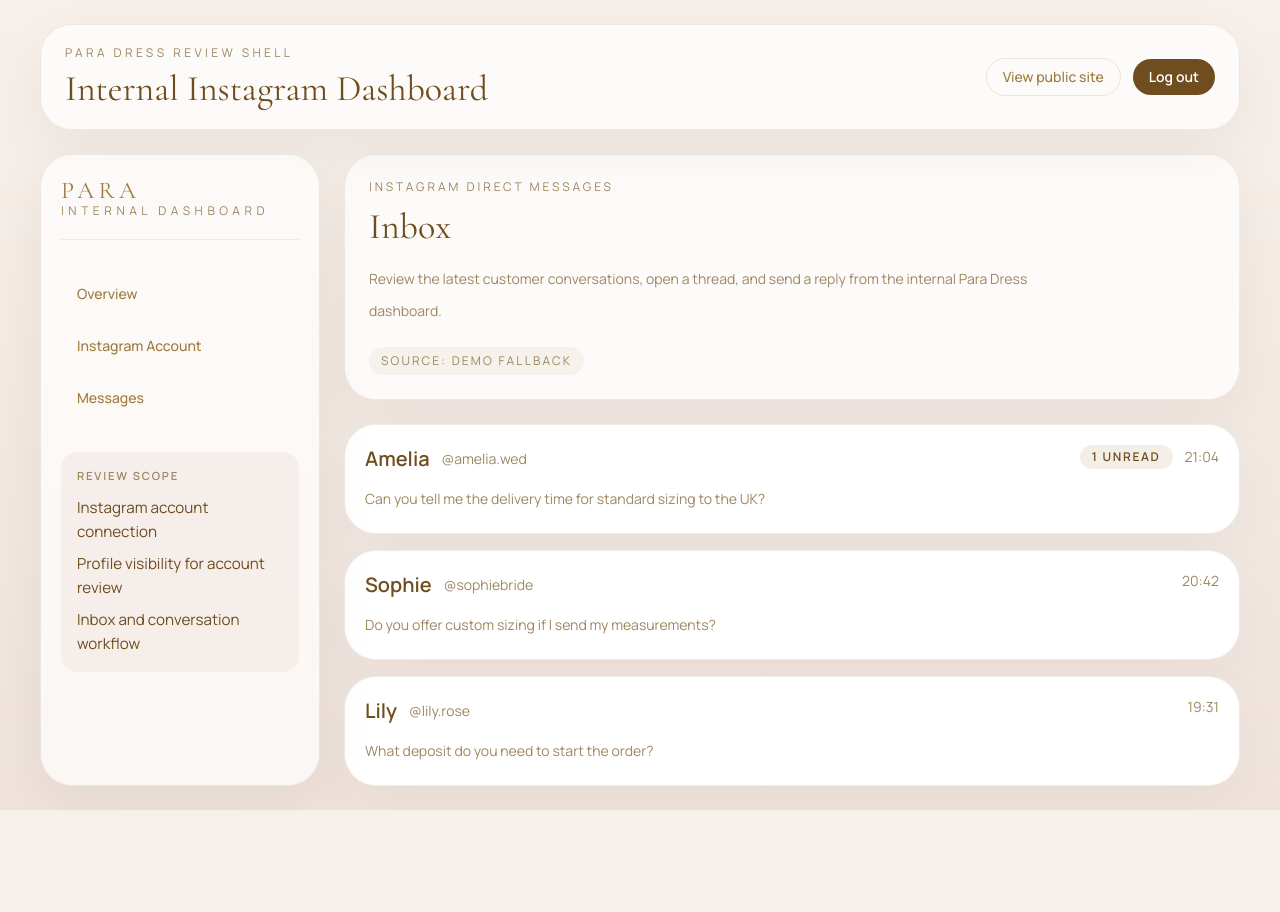
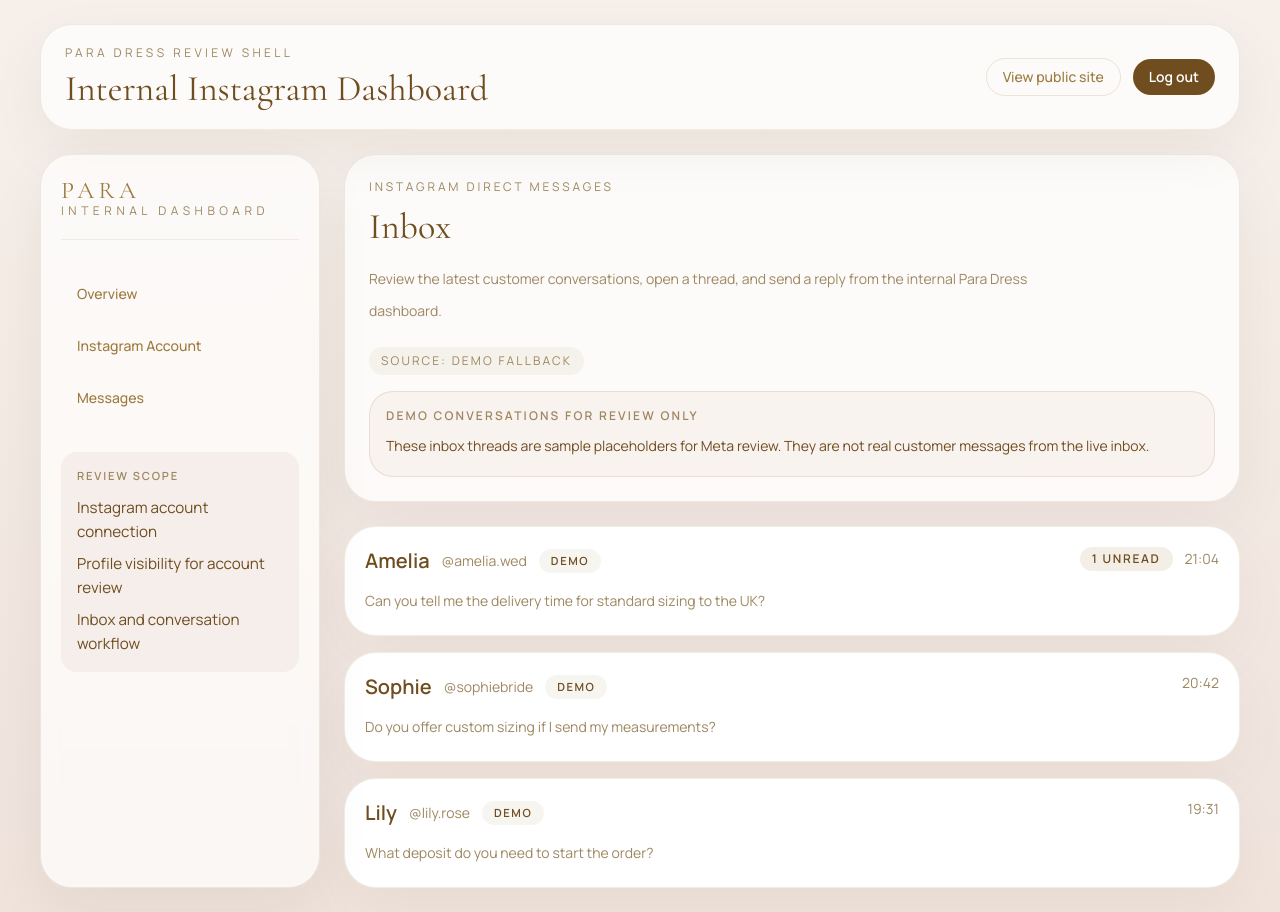
Before and after one commit to para-dress/para-site, a Next.js app: page /internal/messages in a window 1280 px wide. Before the commit the page ends 810 px from the top, so only its background shows below. Built offline with nearby package versions, Linux system fonts and the light colour scheme; no server answers.

Commit message:
fix(internal): clarify demo inbox labeling

```diff
--- a/src/app/internal/messages/[id]/page.tsx
+++ b/src/app/internal/messages/[id]/page.tsx
@@ -13,10 +13,10 @@
   const { id } = await params;
   const cookieStore = await cookies();
   const liveConversation = await fetchLiveConversation(cookieStore, id);
+  const isLiveConversation =
+    liveConversation?.source === "live" && !!liveConversation.conversation;
   const conversation =
-    liveConversation?.source === "live" && liveConversation.conversation
-      ? liveConversation.conversation
-      : findConversation(id);
+    isLiveConversation ? liveConversation.conversation : findConversation(id);
 
   if (!conversation) {
     notFound();
@@ -39,11 +39,21 @@
             <p className="mt-2 text-sm text-[var(--color-muted)]">{conversation.handle}</p>
           </div>
           <span className="rounded-full bg-[rgba(157,122,63,0.1)] px-4 py-2 text-xs font-semibold uppercase tracking-[0.14em] text-[var(--color-ink-strong)]">
-            {liveConversation?.source === "live" && liveConversation.conversation
+            {isLiveConversation
               ? "Instagram DM conversation · Live"
               : "Instagram DM conversation · Demo"}
           </span>
         </div>
+        {!isLiveConversation ? (
+          <div className="mt-4 rounded-[1.5rem] border border-[rgba(157,122,63,0.18)] bg-[rgba(247,240,234,0.72)] p-4 text-sm leading-7 text-[var(--color-ink-strong)]">
+            <p className="text-xs font-semibold uppercase tracking-[0.18em] text-[var(--color-muted)]">
+              Demo conversation for review only
+            </p>
+            <p className="mt-2">
+              This thread is sample content for Meta review and is not a real customer conversation from the live inbox.
+            </p>
+          </div>
+        ) : null}
         {liveConversation?.warning ? (
           <div className="mt-4 rounded-[1.25rem] bg-[rgba(157,122,63,0.08)] p-4 text-sm text-[var(--color-ink-strong)]">
             {liveConversation.warning}
@@ -73,7 +83,7 @@
 
       <ConversationComposer
         initialDraft={conversation.aiDraft}
-        source={liveConversation?.source === "live" && liveConversation.conversation ? "live" : "demo"}
+        source={isLiveConversation ? "live" : "demo"}
       />
     </div>
   );
--- a/src/app/internal/messages/page.tsx
+++ b/src/app/internal/messages/page.tsx
@@ -6,10 +6,9 @@
 export default async function InternalMessagesPage() {
   const cookieStore = await cookies();
   const liveInbox = await fetchLiveInbox(cookieStore);
+  const isLiveInbox = liveInbox?.source === "live" && liveInbox.conversations.length > 0;
   const conversations =
-    liveInbox?.source === "live" && liveInbox.conversations.length > 0
-      ? liveInbox.conversations
-      : dashboardConversations;
+    isLiveInbox ? liveInbox.conversations : dashboardConversations;
 
   return (
     <div className="space-y-6">
@@ -26,9 +25,19 @@
         </p>
         <div className="mt-5 flex flex-wrap gap-3 text-xs uppercase tracking-[0.18em] text-[var(--color-muted)]">
           <span className="rounded-full bg-[rgba(157,122,63,0.08)] px-3 py-1.5">
-            Source: {liveInbox?.source === "live" && liveInbox.conversations.length > 0 ? "Live Meta inbox" : "Demo fallback"}
+            Source: {isLiveInbox ? "Live Meta inbox" : "Demo fallback"}
           </span>
         </div>
+        {!isLiveInbox ? (
+          <div className="mt-4 rounded-[1.5rem] border border-[rgba(157,122,63,0.18)] bg-[rgba(247,240,234,0.72)] p-4 text-sm leading-7 text-[var(--color-ink-strong)]">
+            <p className="text-xs font-semibold uppercase tracking-[0.18em] text-[var(--color-muted)]">
+              Demo conversations for review only
+            </p>
+            <p className="mt-2">
+              These inbox threads are sample placeholders for Meta review. They are not real customer messages from the live inbox.
+            </p>
+          </div>
+        ) : null}
         {liveInbox?.warning ? (
           <div className="mt-4 rounded-[1.25rem] bg-[rgba(157,122,63,0.08)] p-4 text-sm text-[var(--color-ink-strong)]">
             {liveInbox.warning}
@@ -52,6 +61,11 @@
                   <span className="text-sm text-[var(--color-muted)]">
                     {conversation.handle}
                   </span>
+                  {!isLiveInbox ? (
+                    <span className="rounded-full bg-[rgba(157,122,63,0.08)] px-3 py-1 text-[0.7rem] font-semibold uppercase tracking-[0.14em] text-[var(--color-ink-strong)]">
+                      Demo
+                    </span>
+                  ) : null}
                 </div>
                 <p className="mt-3 max-w-3xl text-sm leading-7 text-[var(--color-muted)]">
                   {conversation.lastMessage}
```
